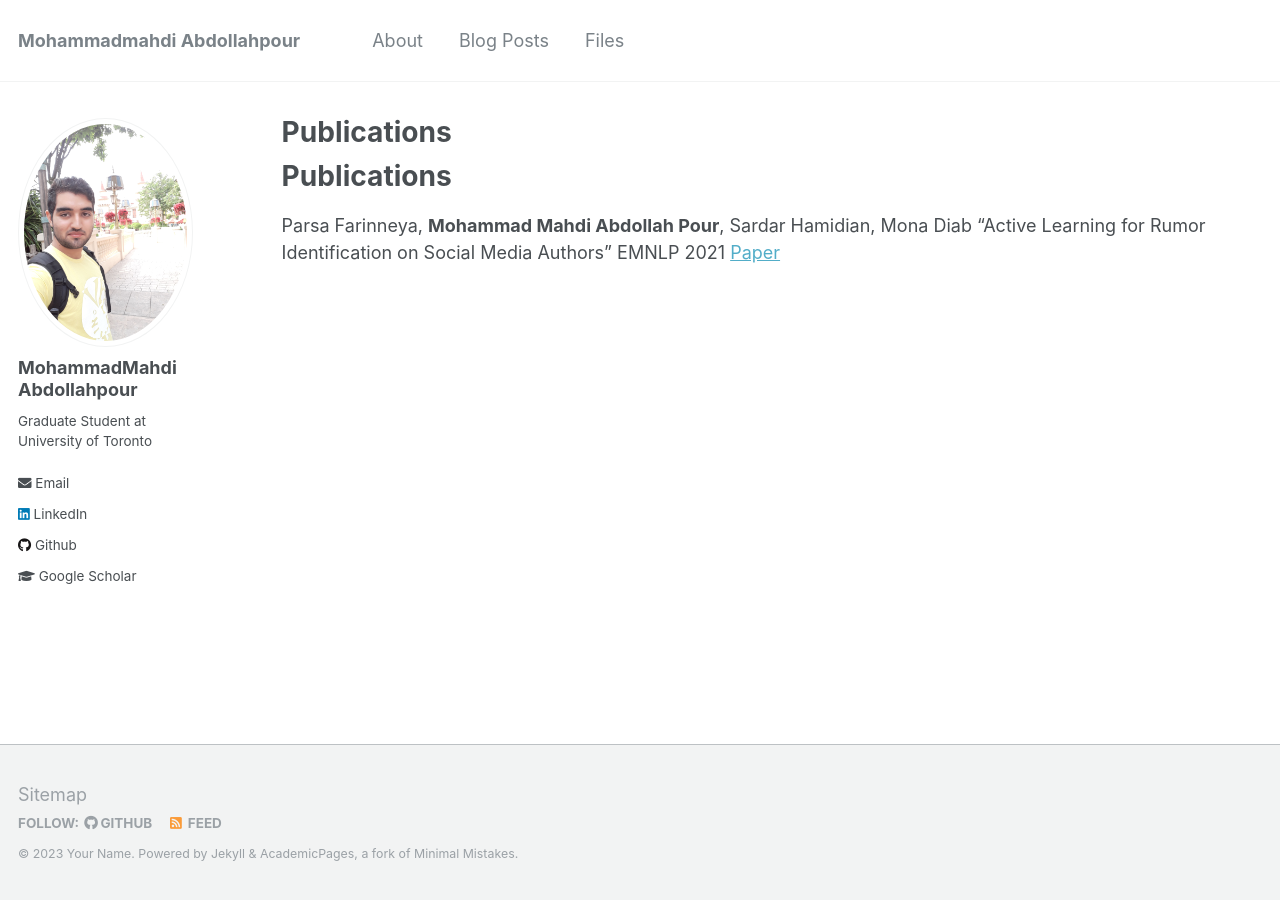
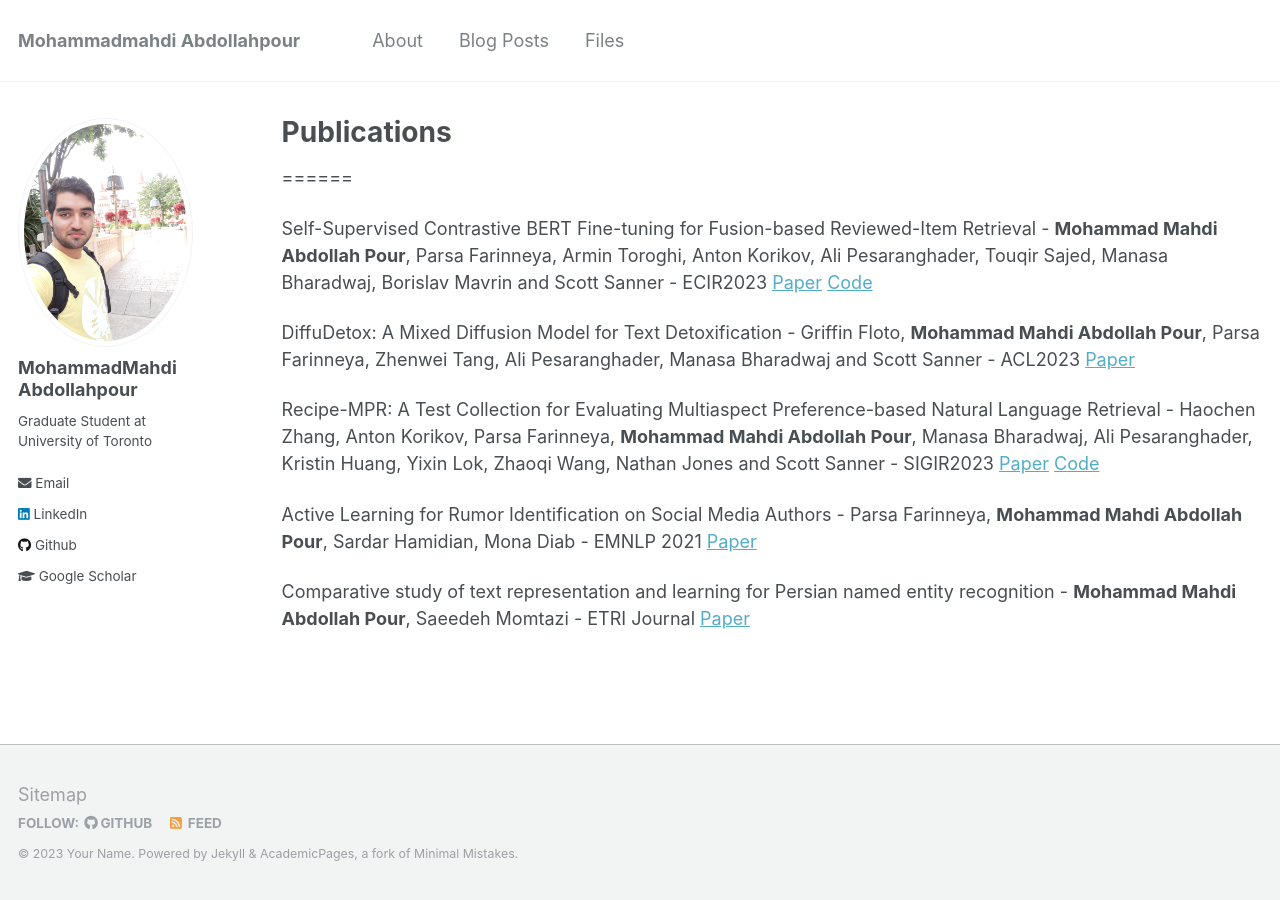
Before and after one commit to mahdiabdollahpour/mahdiabdollahpour.github.io, a Jekyll site: the page built from _pages/publications.md, in a window 1280 px wide. Built offline with Jekyll 4.4.1, drawn with Linux system fonts in a browser that asks for light colours.

Commit message:
Update publications.md

```diff
--- a/_pages/publications.md
+++ b/_pages/publications.md
@@ -19,8 +19,23 @@ redirect_from:
 <!-- {% endfor %}   -->
 
 
-Publications
+
 ======
-Parsa Farinneya, **Mohammad Mahdi Abdollah Pour**, Sardar Hamidian, Mona Diab
-"Active Learning for Rumor Identification on Social Media
-Authors" EMNLP 2021 [Paper](https://aclanthology.org/2021.findings-emnlp.387/)
+
+Self-Supervised Contrastive BERT Fine-tuning for Fusion-based Reviewed-Item Retrieval - **Mohammad Mahdi Abdollah Pour**, Parsa
+Farinneya, Armin Toroghi, Anton Korikov, Ali Pesaranghader, Touqir Sajed, Manasa Bharadwaj, Borislav Mavrin and Scott Sanner -
+ECIR2023 [Paper](https://link.springer.com/content/pdf/10.1007/978-3-031-28244-7_1) [Code](https://github.com/D3Mlab/rir)
+
+
+DiffuDetox: A Mixed Diffusion Model for Text Detoxification - Griffin Floto, **Mohammad Mahdi Abdollah Pour**, Parsa Farinneya,
+Zhenwei Tang, Ali Pesaranghader, Manasa Bharadwaj and Scott Sanner - ACL2023 [Paper](https://arxiv.org/pdf/2306.08505.pdf)
+
+Recipe-MPR: A Test Collection for Evaluating Multiaspect Preference-based Natural Language Retrieval - Haochen Zhang, Anton
+Korikov, Parsa Farinneya, **Mohammad Mahdi Abdollah Pour**, Manasa Bharadwaj, Ali Pesaranghader, Kristin Huang, Yixin Lok,
+Zhaoqi Wang, Nathan Jones and Scott Sanner - SIGIR2023 [Paper](https://ssanner.github.io/papers/sigir23_recipempr.pdf) [Code](https://github.com/D3Mlab/Recipe-MPR)
+
+Active Learning for Rumor Identification on Social Media
+Authors - Parsa Farinneya, **Mohammad Mahdi Abdollah Pour**, Sardar Hamidian, Mona Diab - EMNLP 2021 [Paper](https://aclanthology.org/2021.findings-emnlp.387/)
+
+Comparative study of text representation and learning for Persian named entity recognition - **Mohammad Mahdi Abdollah Pour**,
+Saeedeh Momtazi - ETRI Journal [Paper](https://onlinelibrary.wiley.com/doi/full/10.4218/etrij.2021-0269)
```
